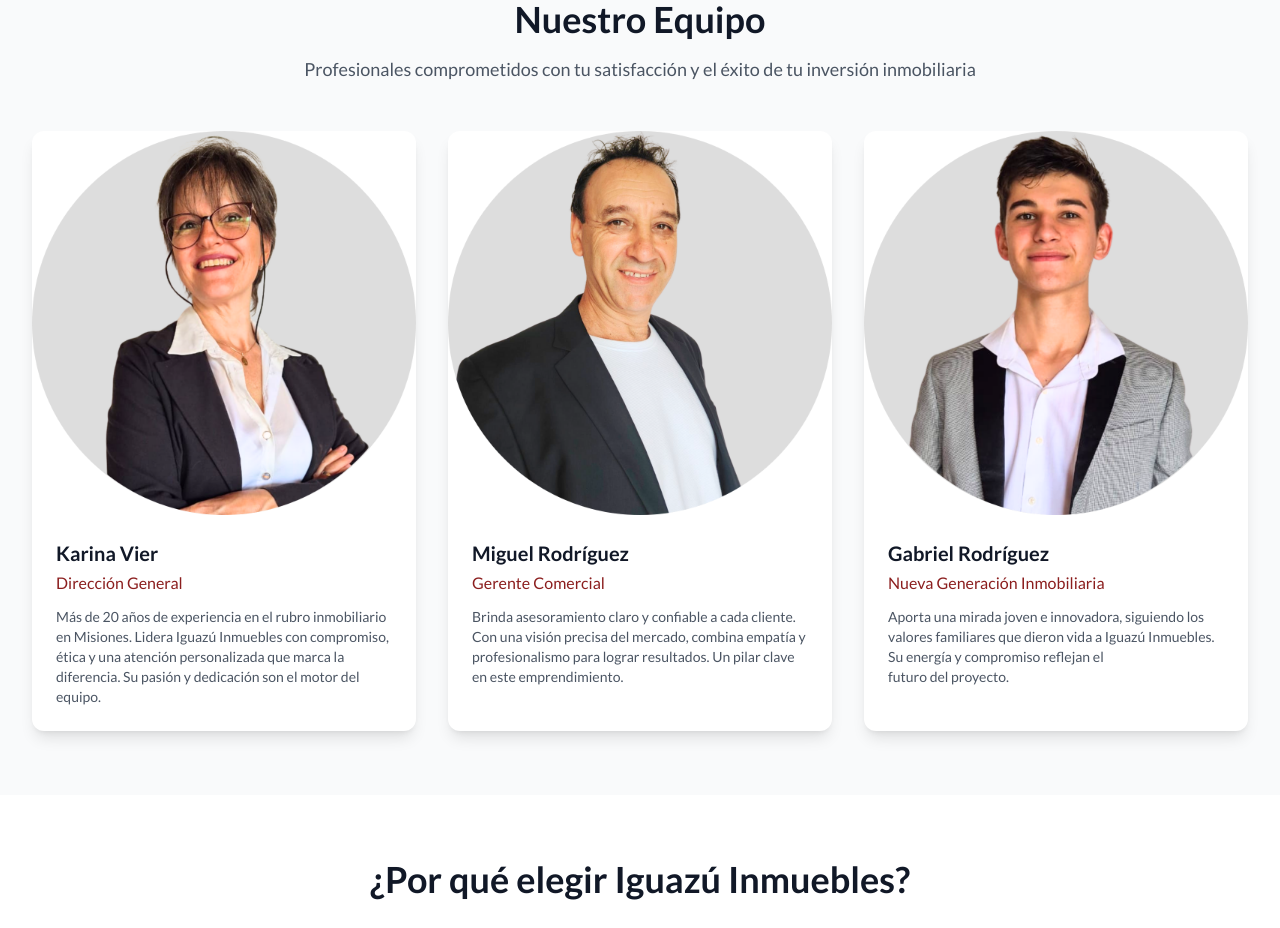
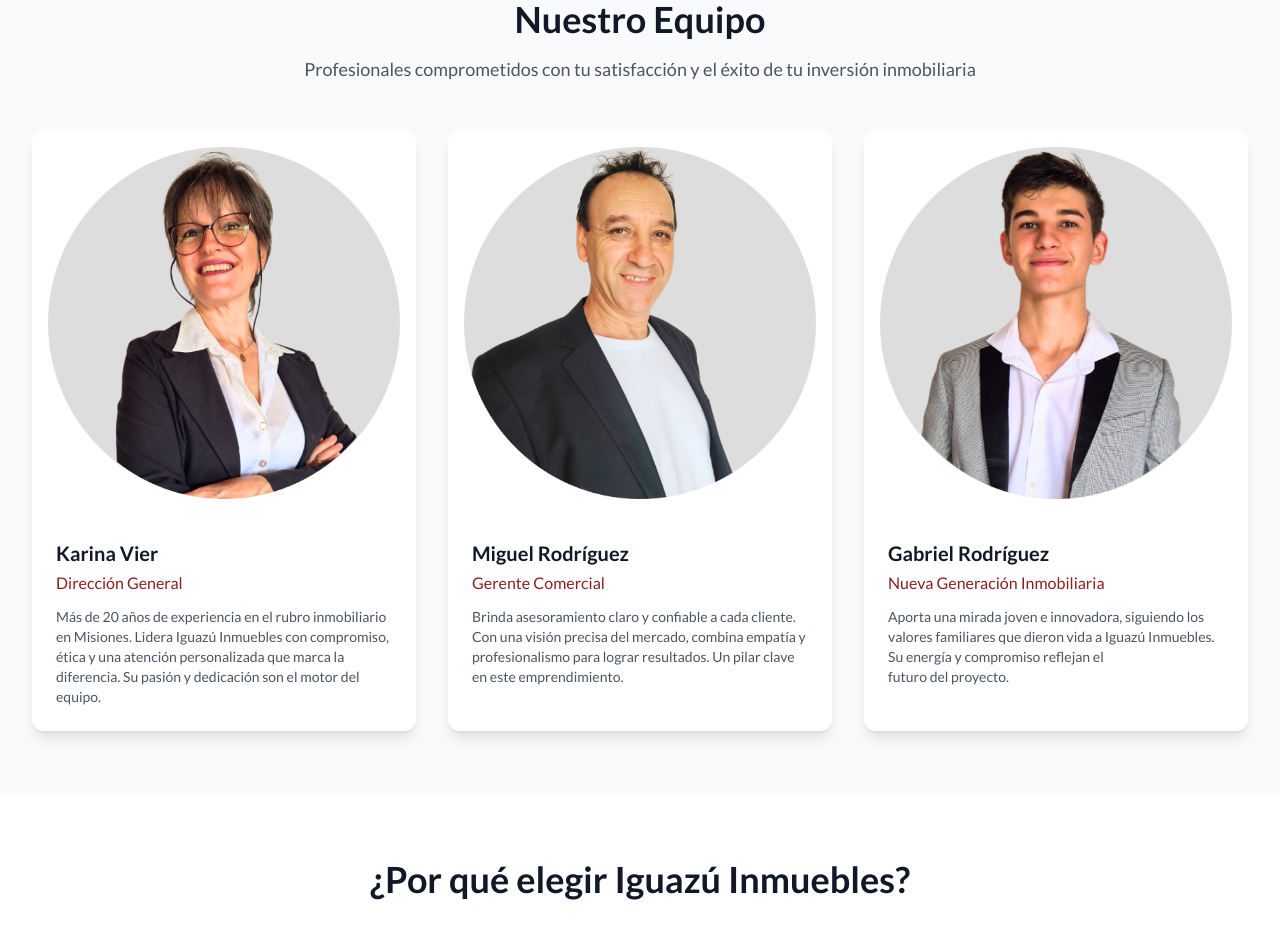
Before and after one commit to Iguazu-Inmuebles/iguazu-inmuebles, a React (Vite) app: page /quienes-somos in a window 1280 px wide. Shown: the part 2180-3108 px from the top of the page. Built offline with nearby package versions, Linux system fonts and the light colour scheme; no server answers.

Commit message:
agragar padding a las imagenes

```diff
--- a/src/pages/About.tsx
+++ b/src/pages/About.tsx
@@ -175,7 +175,7 @@ const About = () => {
                 <img
                   src={member.image}
                   alt={`${member.name} - ${member.role} en Iguazú Inmuebles, Puerto Iguazú`}
-                  className="w-full object-cover"
+                  className="w-full object-cover p-4"
                 />
                 <div className="p-6">
                   <h3 className="text-xl font-semibold text-gray-900 mb-1">{member.name}</h3>
```
